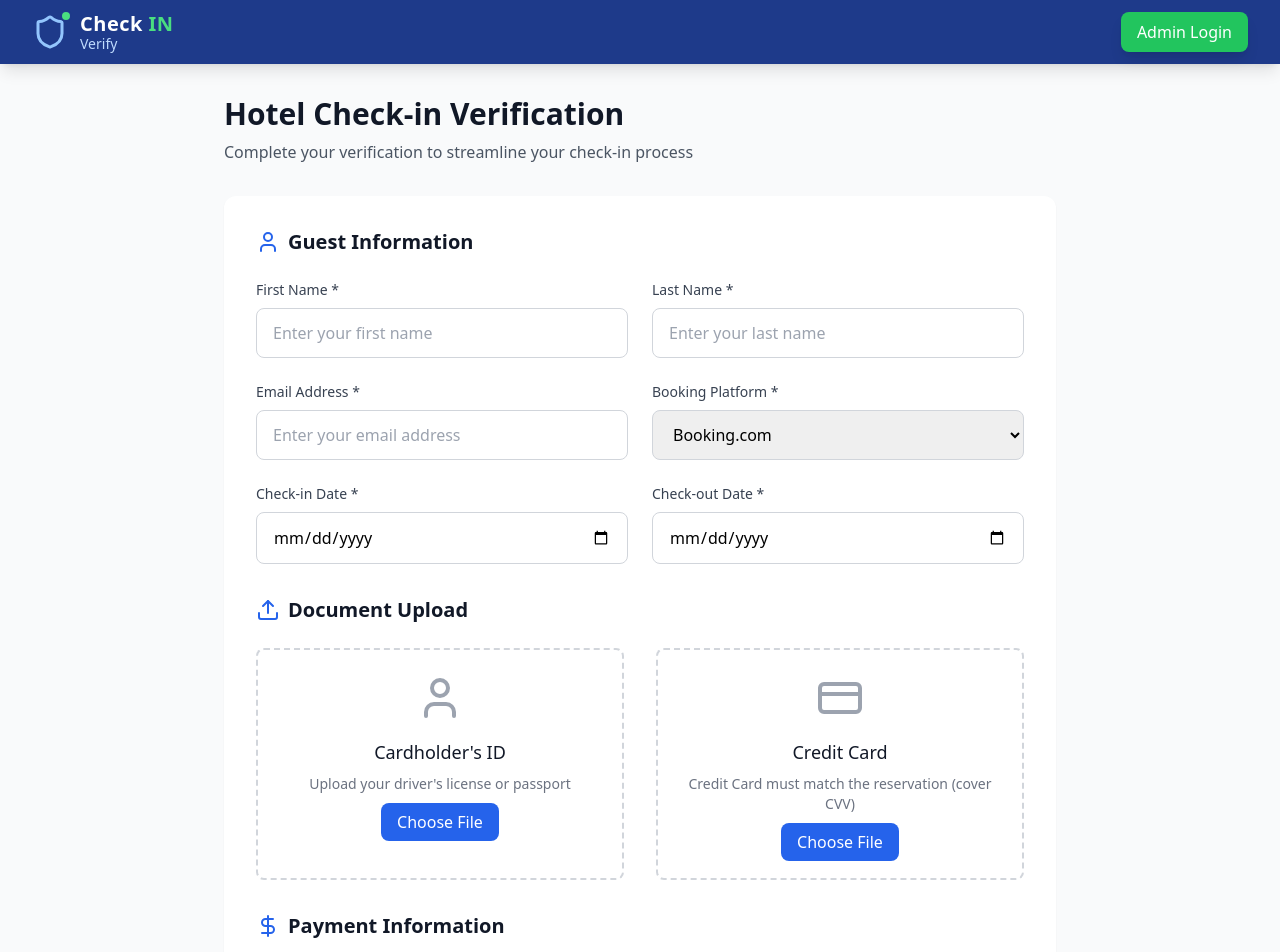
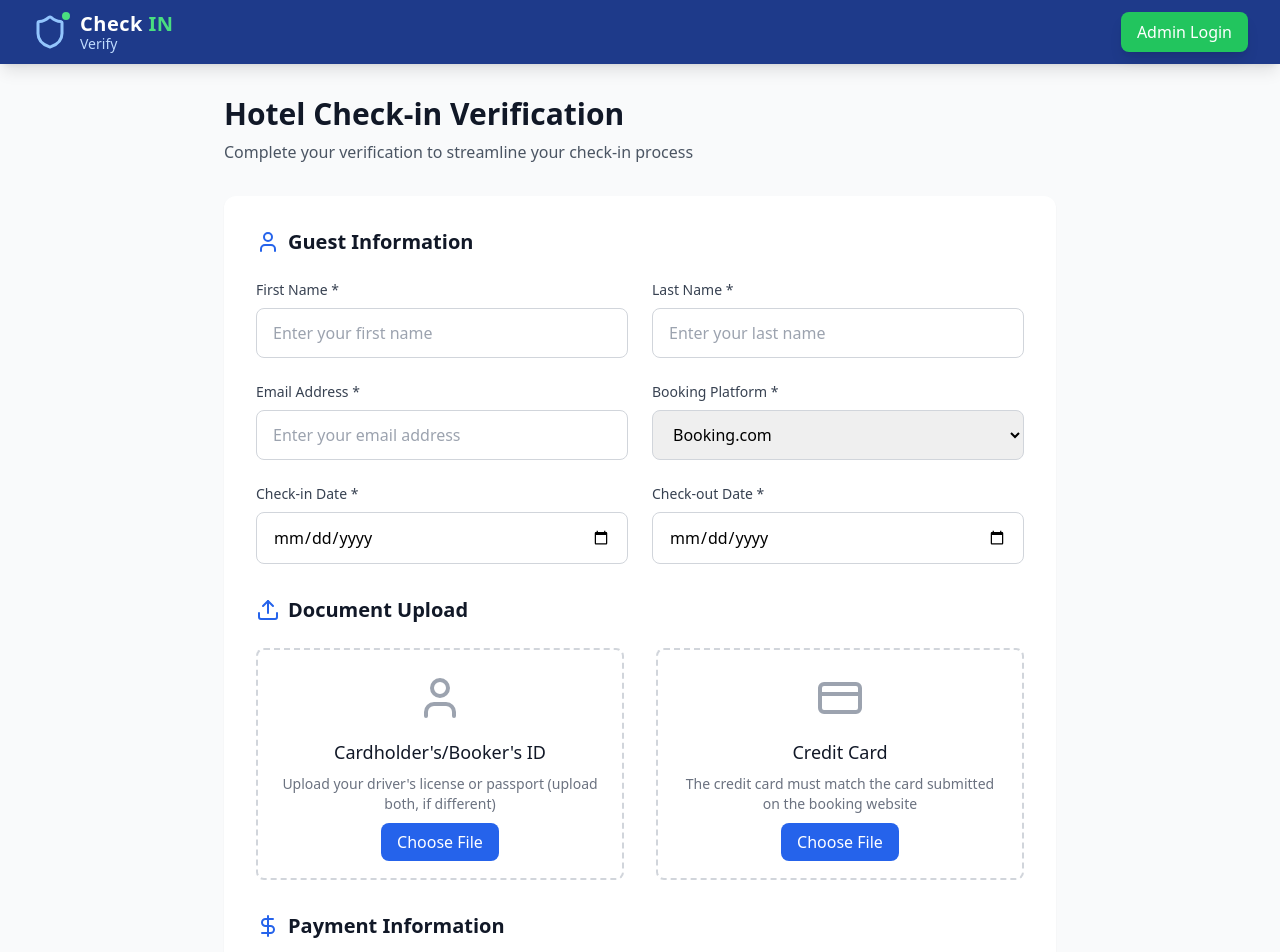
Before and after one commit to SIRXIII/CheckVerify, a React (Vite) app: page /verify in a window 1280 px wide. Shown: the top 952 px of the page. Built offline with nearby package versions, Linux system fonts and the light colour scheme; no server answers.

Commit message:
Update verification form text and descriptions

```diff
--- a/src/pages/VerificationForm.tsx
+++ b/src/pages/VerificationForm.tsx
@@ -116,7 +116,7 @@ export function VerificationForm() {
     if (!formData.checkInDate) return 'Check-in date is required';
     if (!formData.checkOutDate) return 'Check-out date is required';
     if (!formData.reservationAmount.trim()) return 'Reservation amount is required';
-    if (!idDocument) return 'Cardholder\'s ID is required';
+    if (!idDocument) return 'Cardholder\'s/Booker\'s ID is required';
     if (!creditCard) return 'Credit card image is required';
     if (!signaturePadRef.current || signaturePadRef.current.isEmpty()) return 'Digital signature is required';
     if (!agreed) return 'You must agree to the payment processing consent';
@@ -392,8 +392,8 @@ export function VerificationForm() {
             <FileUploadArea
               onFileSelect={(file) => handleFileUpload(file, 'id')}
               accept="image/*,.pdf"
-              title="Cardholder's ID"
-              description="Upload your driver's license or passport"
+              title="Cardholder's/Booker's ID"
+              description="Upload your driver's license or passport (upload both, if different)"
               icon={User}
               uploadedFile={idDocument}
             />
@@ -402,7 +402,7 @@ export function VerificationForm() {
               onFileSelect={(file) => handleFileUpload(file, 'credit_card')}
               accept="image/*,.pdf"
               title="Credit Card"
-              description="Credit Card must match the reservation (cover CVV)"
+              description="The credit card must match the card submitted on the booking website"
               icon={CreditCard}
               uploadedFile={creditCard}
             />
```
